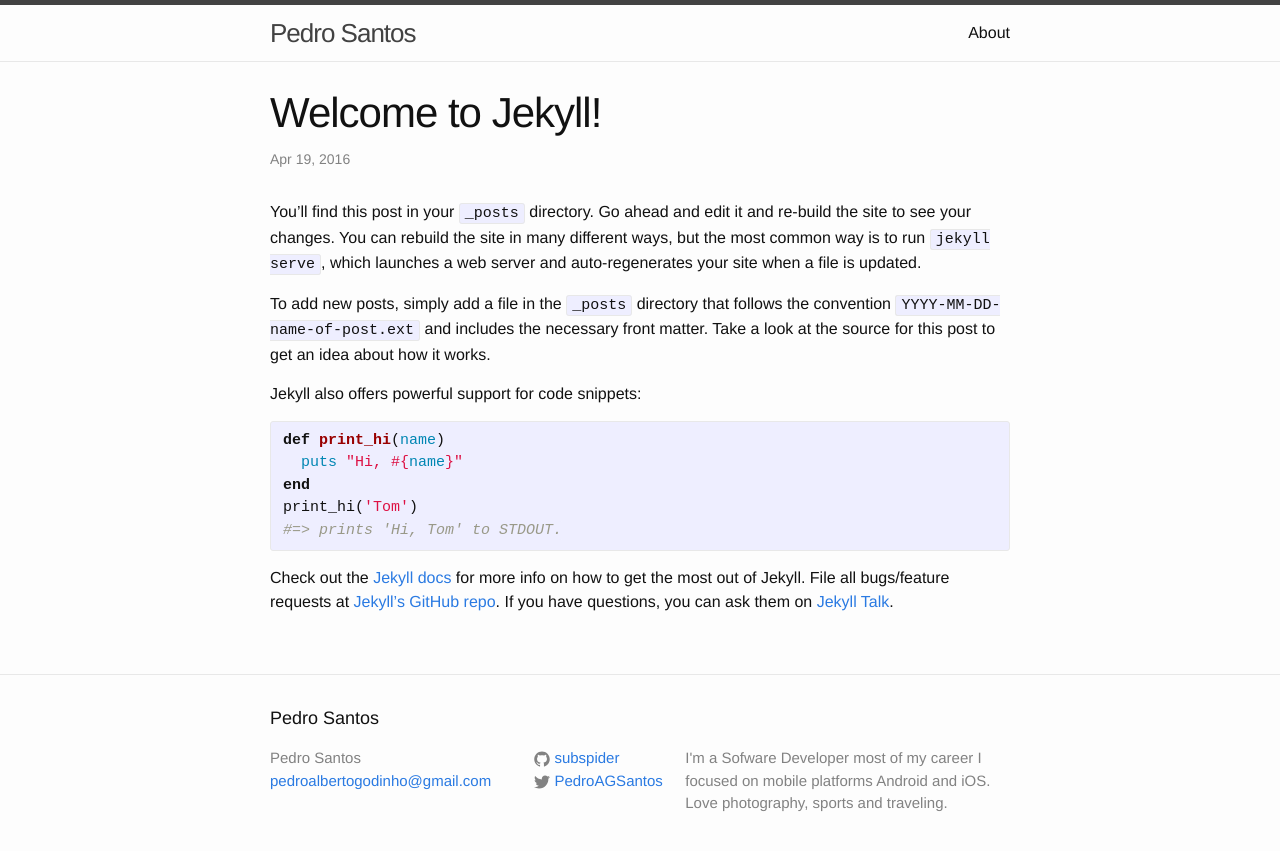
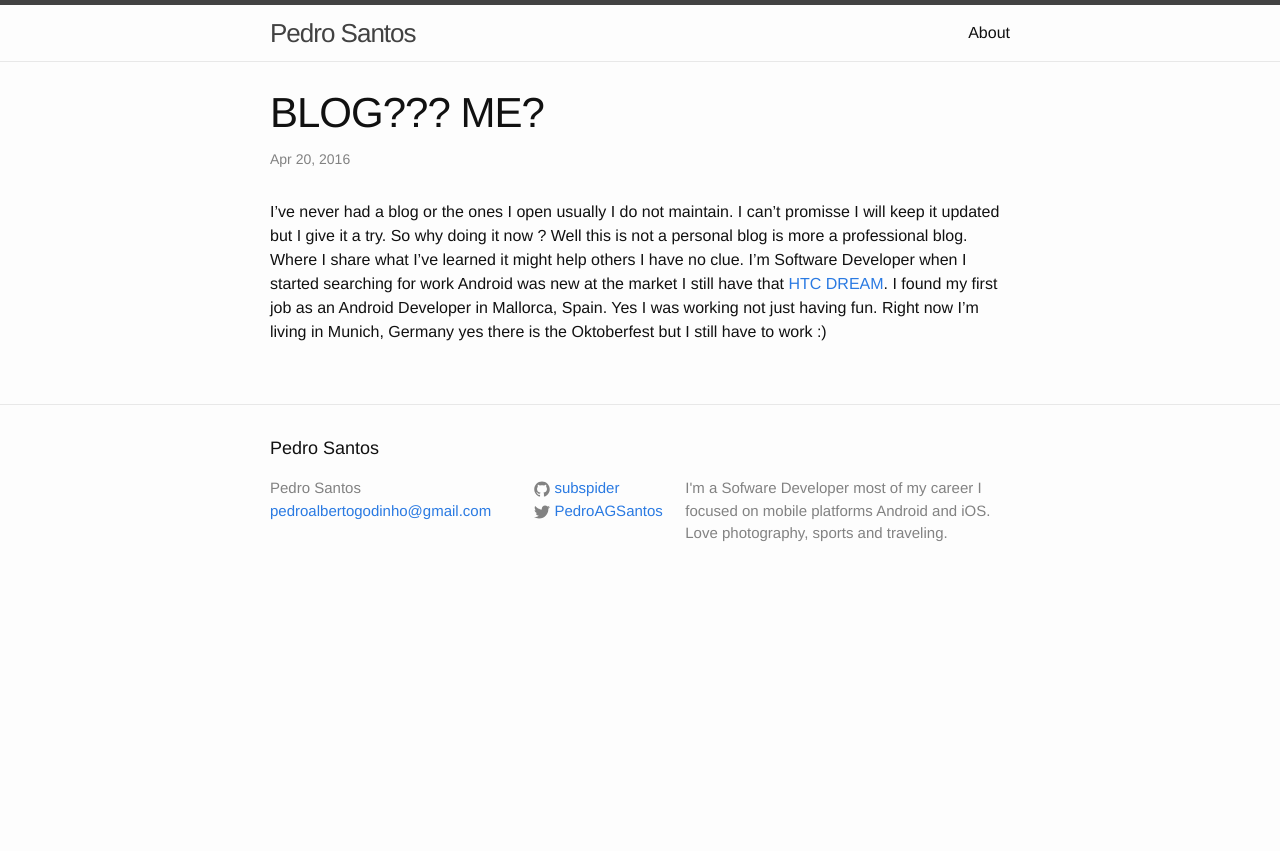
Before and after one commit to pagsantos/subspider.github.io, a Jekyll site: the page built from _posts/2016-04-20-welcome-to-jekyll.markdown, in a window 1280 px wide. Shown: the top 851 px of the page. Built offline with Jekyll 4.4.1, drawn with Linux system fonts in a browser that asks for light colours.

Commit message:
Adding first Post

```diff
--- a/_posts/2016-04-20-welcome-to-jekyll.markdown
+++ b/_posts/2016-04-20-welcome-to-jekyll.markdown
@@ -1,25 +1,17 @@
 ---
 layout: post
-title:  "Welcome to Jekyll!"
-date:   2016-04-20 00:53:11 +0200
-categories: jekyll update
+title:  "BLOG??? ME?"
+date:   2016-04-20 23:11:11 +0200
+categories: blog posts first post
 ---
-You’ll find this post in your `_posts` directory. Go ahead and edit it and re-build the site to see your changes. You can rebuild the site in many different ways, but the most common way is to run `jekyll serve`, which launches a web server and auto-regenerates your site when a file is updated.
+I've never had a blog or the ones I open usually I do not maintain. I can't
+promisse I will keep it updated but I give it a try.
+So why doing it now ? Well this is not a personal blog is more a professional blog.
+Where I share what I've learned it might help others I have no clue.
+I'm Software Developer when I started searching for work Android was new at the
+market I still have that [HTC DREAM][HTC_Dream]. I found my first job as an Android Developer
+in Mallorca, Spain. Yes I was working not just having fun.
+Right now I'm living in Munich, Germany yes there is the Oktoberfest but I still have to work :)
 
-To add new posts, simply add a file in the `_posts` directory that follows the convention `YYYY-MM-DD-name-of-post.ext` and includes the necessary front matter. Take a look at the source for this post to get an idea about how it works.
 
-Jekyll also offers powerful support for code snippets:
-
-{% highlight ruby %}
-def print_hi(name)
-  puts "Hi, #{name}"
-end
-print_hi('Tom')
-#=> prints 'Hi, Tom' to STDOUT.
-{% endhighlight %}
-
-Check out the [Jekyll docs][jekyll-docs] for more info on how to get the most out of Jekyll. File all bugs/feature requests at [Jekyll’s GitHub repo][jekyll-gh]. If you have questions, you can ask them on [Jekyll Talk][jekyll-talk].
-
-[jekyll-docs]: http://jekyllrb.com/docs/home
-[jekyll-gh]:   https://github.com/jekyll/jekyll
-[jekyll-talk]: https://talk.jekyllrb.com/
+[HTC_Dream]: https://en.wikipedia.org/wiki/HTC_Dream
```
